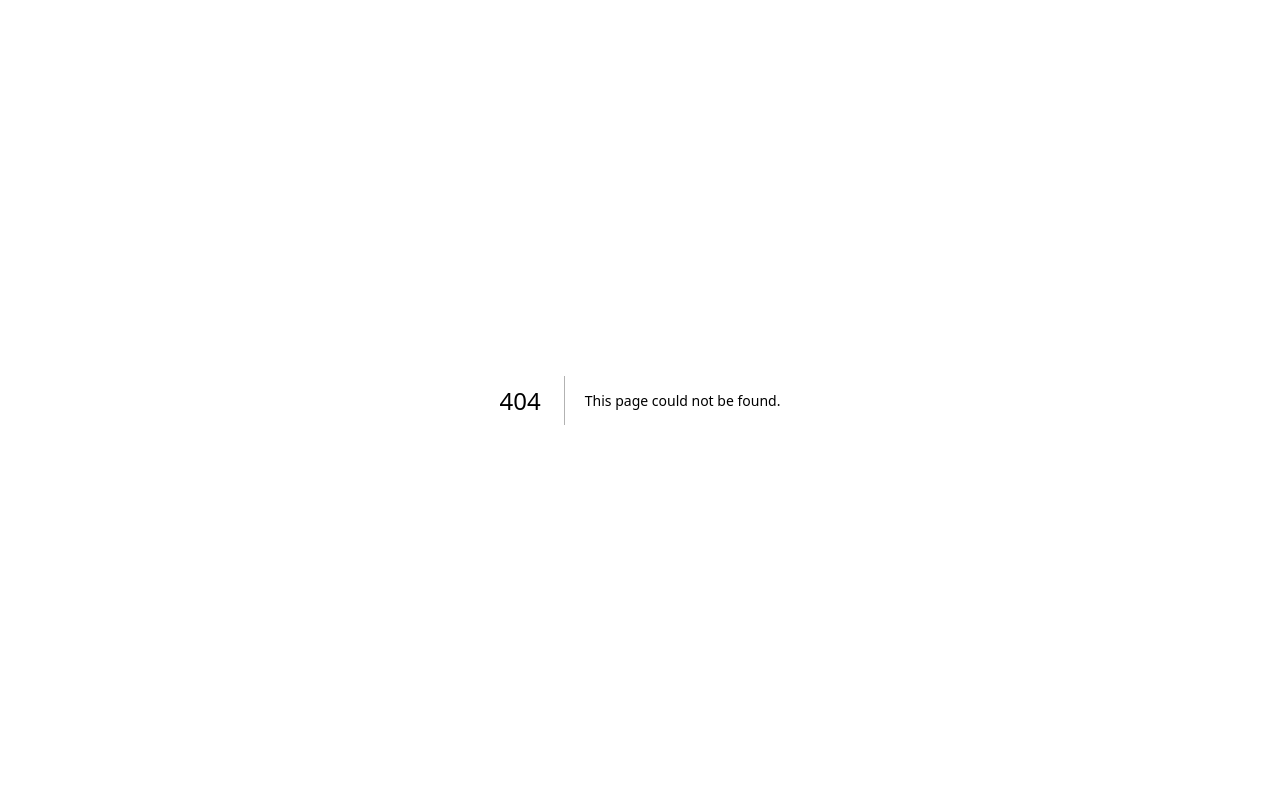
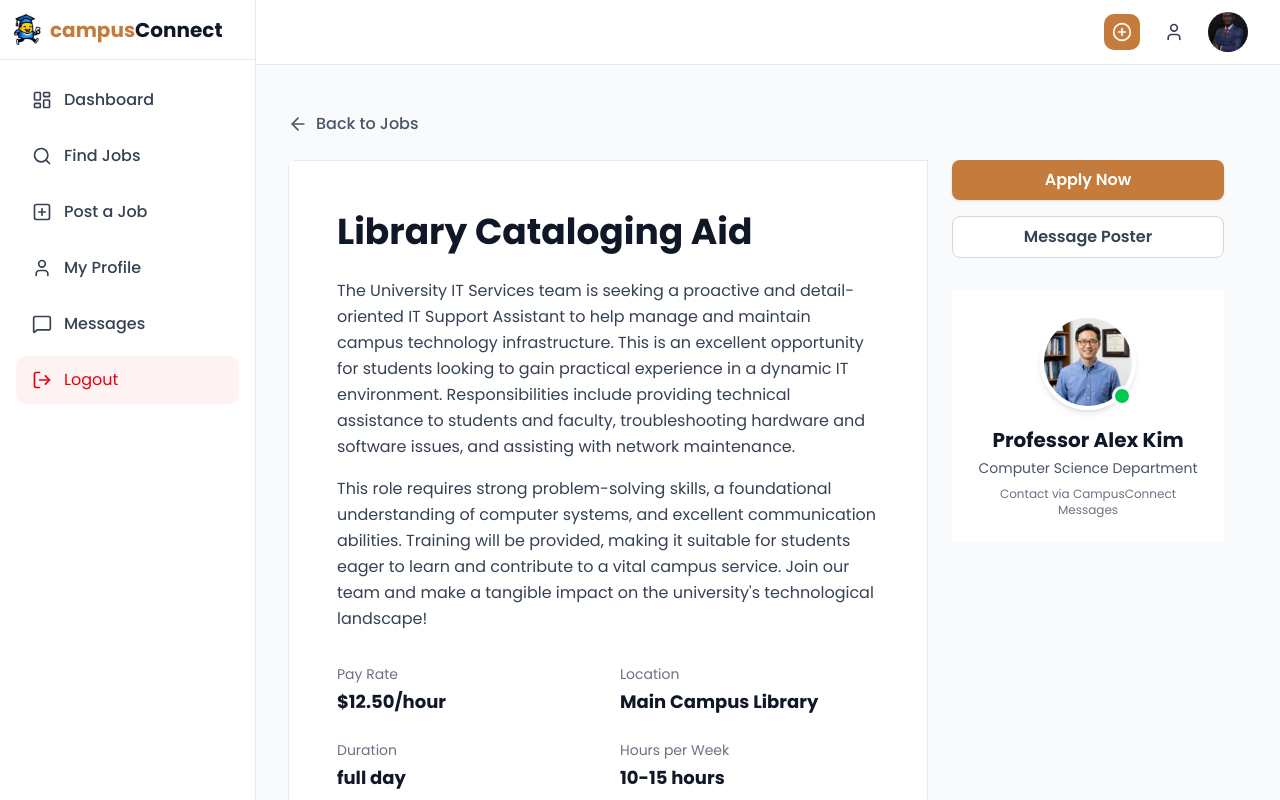
Before and after one commit to juskins/alx-project-nexus, a Next.js app in the folder campus-connect/: page /jobs/1 in a window 1280 px wide. Before the commit this address had no page. Shown: the top 800 px of the page. Built offline with nearby package versions, Linux system fonts and the light colour scheme.

Commit message:
feat: Implement dynamic fetching for jobs & design job-details page

```diff
--- a/campus-connect/components/jobs/JobCard.tsx
+++ b/campus-connect/components/jobs/JobCard.tsx
@@ -1,5 +1,6 @@
 import { MapPin, Tag, Clock, DollarSign } from 'lucide-react';
 import Image from 'next/image';
+import { useRouter } from 'next/router';
 
 interface JobCardProps {
    image?: string;
@@ -12,6 +13,7 @@ interface JobCardProps {
    postedTime: string;
    icon?: React.ReactNode;
    address: string;
+   jobIndex: number;
 }
 
 const JobCard = ({
@@ -25,9 +27,19 @@ const JobCard = ({
    postedTime,
    icon,
    address,
+   jobIndex,
 }: JobCardProps) => {
+   const router = useRouter();
+
+   const handleClick = () => {
+      router.push(`/jobs/${jobIndex}`);
+   };
+
    return (
-      <div className="bg-white rounded-xl overflow-hidden shadow-sm hover:shadow-md transition-shadow cursor-pointer border border-gray-200">
+      <div
+         onClick={handleClick}
+         className="bg-white rounded-xl overflow-hidden shadow-sm hover:shadow-md transition-shadow cursor-pointer border border-gray-200"
+      >
          {/* Image Header with Gradient Overlay */}
          <div className="relative h-40 bg-black/70 overflow-hidden">
             {image ? (
--- a/campus-connect/pages/find-jobs.tsx
+++ b/campus-connect/pages/find-jobs.tsx
@@ -29,6 +29,7 @@ const FindJobsContent = () => {
                      return (
                         <JobCard
                            key={index}
+                           jobIndex={index}
                            image={job.image}
                            category={job.category}
                            department={job.department}
--- /dev/null
+++ b/campus-connect/pages/jobs/[id].tsx
@@ -0,0 +1,147 @@
+import { useRouter } from 'next/router';
+import DashboardLayout from '@/components/layout/DashboardLayout';
+import { jobs } from '@/constant';
+import { ArrowLeft } from 'lucide-react';
+import Image from 'next/image';
+
+const JobDetails = () => {
+   const router = useRouter();
+   const { id } = router.query;
+
+   // Get the job based on the ID (index)
+   const jobIndex = parseInt(id as string);
+   const job = jobs[jobIndex];
+
+   if (!job) {
+      return (
+         <DashboardLayout>
+            <div className="max-w-7xl mx-auto px-8 py-12">
+               <p className="text-gray-500">Job not found</p>
+            </div>
+         </DashboardLayout>
+      );
+   }
+
+   return (
+      <DashboardLayout>
+         <div className="max-w-5xl mx-auto px-8 py-8">
+            {/* Back Button */}
+            <button
+               onClick={() => router.back()}
+               className="flex items-center gap-2 text-gray-600 hover:text-gray-900 mb-6 transition-colors"
+            >
+               <ArrowLeft className="w-5 h-5" />
+               <span className="font-medium">Back to Jobs</span>
+            </button>
+
+            {/* Main Content Container */}
+            <div className="bg-white rounded-md overflow-hidden">
+               {/* Left Column - Job Details */}
+               <div className="grid grid-cols-1 lg:grid-cols-3 gap-0">
+                  <div className="lg:col-span-2 p-8 lg:p-12 border-1 border-gray-200 ">
+                     {/* Job Title */}
+                     <h1 className="text-4xl font-bold text-gray-900 mb-6 leading-tight">
+                        {job.title}
+                     </h1>
+
+                     {/* Job Description */}
+                     <div className="mb-8">
+                        <p className="text-gray-700 leading-relaxed mb-4">
+                           The University IT Services team is seeking a proactive and detail-oriented IT Support
+                           Assistant to help manage and maintain campus technology infrastructure. This is an
+                           excellent opportunity for students looking to gain practical experience in a dynamic
+                           IT environment. Responsibilities include providing technical assistance to students
+                           and faculty, troubleshooting hardware and software issues, and assisting with
+                           network maintenance.
+                        </p>
+                        <p className="text-gray-700 leading-relaxed">
+                           This role requires strong problem-solving skills, a foundational understanding of
+                           computer systems, and excellent communication abilities. Training will be provided,
+                           making it suitable for students eager to learn and contribute to a vital campus
+                           service. Join our team and make a tangible impact on the university's technological
+                           landscape!
+                        </p>
+                     </div>
+
+                     {/* Job Details Grid */}
+                     <div className="grid grid-cols-2 gap-6 mb-8">
+                        {/* Pay Rate */}
+                        <div>
+                           <p className="text-sm text-gray-500 mb-1">Pay Rate</p>
+                           <p className="text-lg font-bold text-gray-900">{job.pay}</p>
+                        </div>
+
+                        {/* Location */}
+                        <div>
+                           <p className="text-sm text-gray-500 mb-1">Location</p>
+                           <p className="text-lg font-bold text-gray-900">{job.address}</p>
+                        </div>
+
+                        {/* Duration */}
+                        <div>
+                           <p className="text-sm text-gray-500 mb-1">Duration</p>
+                           <p className="text-lg font-bold text-gray-900">
+                              {job.duration || 'Fall Semester 2024'}
+                           </p>
+                        </div>
+
+                        {/* Hours per Week */}
+                        <div>
+                           <p className="text-sm text-gray-500 mb-1">Hours per Week</p>
+                           <p className="text-lg font-bold text-gray-900">10-15 hours</p>
+                        </div>
+                     </div>
+                  </div>
+
+                  {/* Right Column - Poster Info & Actions */}
+                  <div className="lg:col-span-1 bg-gray-50 p-8 lg:p-6 lg:py-0 ">
+                     {/* Apply Now Button */}
+                     <button className="w-full bg-brand-color hover:bg-brand-color/80 text-white font-semibold py-2 px-6 rounded-md transition-all duration-200 shadow-sm hover:shadow-md mb-4">
+                        Apply Now
+                     </button>
+
+                     {/* Message Poster Button */}
+                     <button className="w-full bg-white hover:bg-gray-50 text-gray-700 font-semibold py-2 px-6 rounded-md transition-all duration-200 border-1 border-gray-300 hover:border-gray-400 mb-8">
+                        Message Poster
+                     </button>
+
+                     {/* Poster Information */}
+                     <div className="text-center bg-white p-6">
+                        <div className="relative inline-block mb-4">
+                           <div className="w-24 h-24 rounded-full overflow-hidden border-4 border-white shadow-md">
+                              <Image
+                                 src="/assets/images/professor.jpg"
+                                 alt="Professor Alex Kim"
+                                 width={96}
+                                 height={96}
+                                 className="w-full h-full object-cover"
+                              />
+                           </div>
+                           {/* Online Status Indicator */}
+                           <div className="absolute bottom-1 right-1 w-5 h-5 bg-green-500 border-3 border-white rounded-full"></div>
+                        </div>
+
+                        {/* Poster Name */}
+                        <h3 className="text-xl font-bold text-gray-900 mb-1">
+                           Professor Alex Kim
+                        </h3>
+
+                        {/* Department */}
+                        <p className="text-sm text-gray-600 mb-2">
+                           Computer Science Department
+                        </p>
+
+                        {/* Contact Info */}
+                        <p className="text-xs text-gray-500">
+                           Contact via CampusConnect Messages
+                        </p>
+                     </div>
+                  </div>
+               </div>
+            </div>
+         </div>
+      </DashboardLayout>
+   );
+};
+
+export default JobDetails;
```
Also changed, not shown: campus-connect/public/assets/images/professor.jpg (added).
